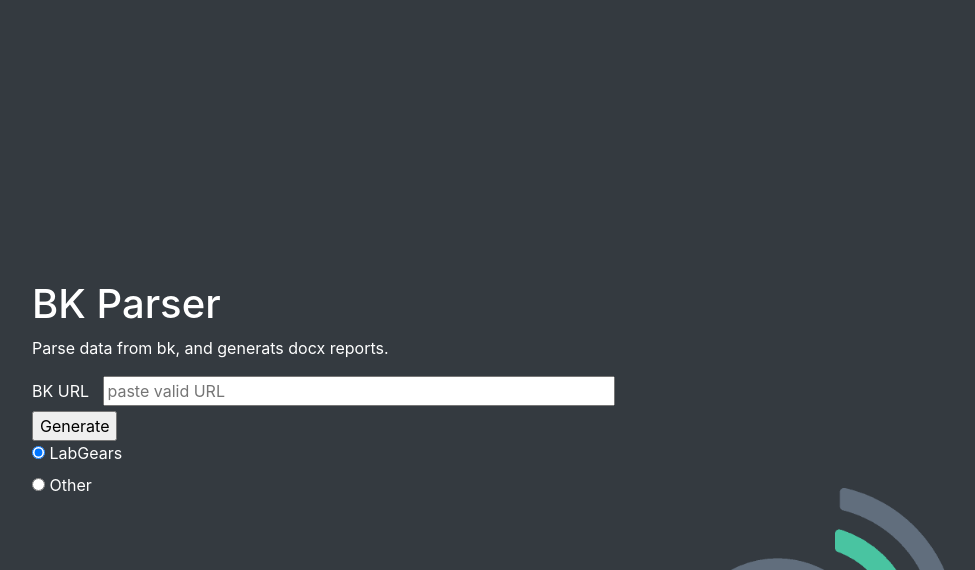
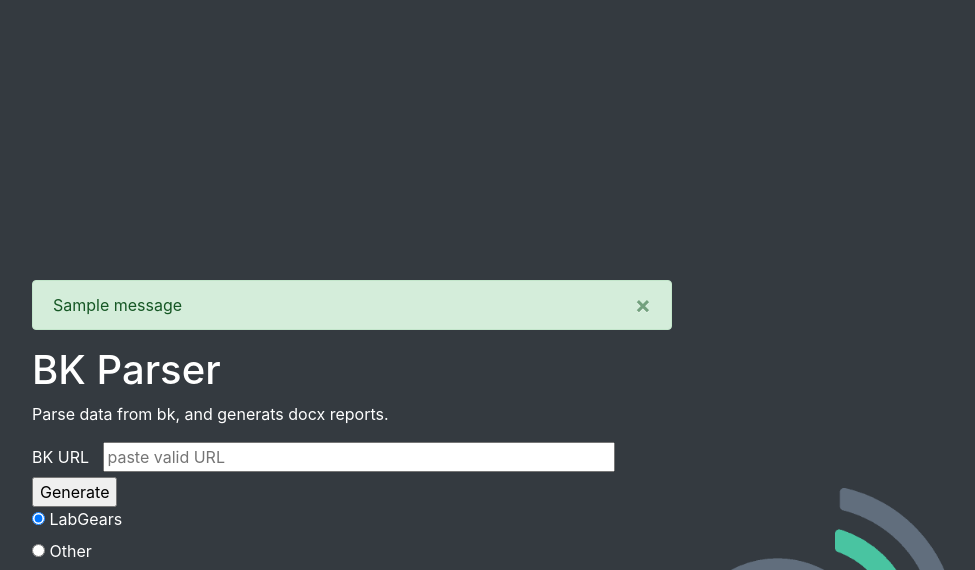
Before and after one commit to jasinski-ap/bk_parser, a Django app: page / in a window 1280 px wide. Shown: the top 570 px of the page, without its empty margins (288-1263 px from the left). Run offline with Django 3.2, Linux system fonts and the light colour scheme; tables that the repository leaves empty hold one stand-in row (values such as "Sample post"); one stand-in notice (Sample message) is shown; some libraries are stand-ins or nearby versions.

Commit message:
add django messages in boostrap style

```diff
--- a/protokoly/templates/bk/index.html
+++ b/protokoly/templates/bk/index.html
@@ -37,8 +37,7 @@
   background-size: 30%;
   background-color:#343a40;">
     <div class="upper-space" style="width:50%; position: absolute; left: 25%; top: 35%;">
-        <div class="nav-bar">
-        </div>
+        {% include 'bk/messages.html' %}
         <div class="central-space" style="color:white">
             <h1 class="header">BK Parser</h1>
             <p class="description">
--- /dev/null
+++ b/protokoly/templates/bk/messages.html
@@ -0,0 +1,8 @@
+{% for message in messages %}
+  <div class="alert {{ message.tags }} alert-dismissible" role="alert">
+    <button type="button" class="close" data-dismiss="alert" aria-label="Close">
+      <span aria-hidden="true">&times;</span>
+    </button>
+    {{ message }}
+  </div>
+{% endfor %}
```
Also changed, not shown: bk/settings.py (+10 -0 lines).
